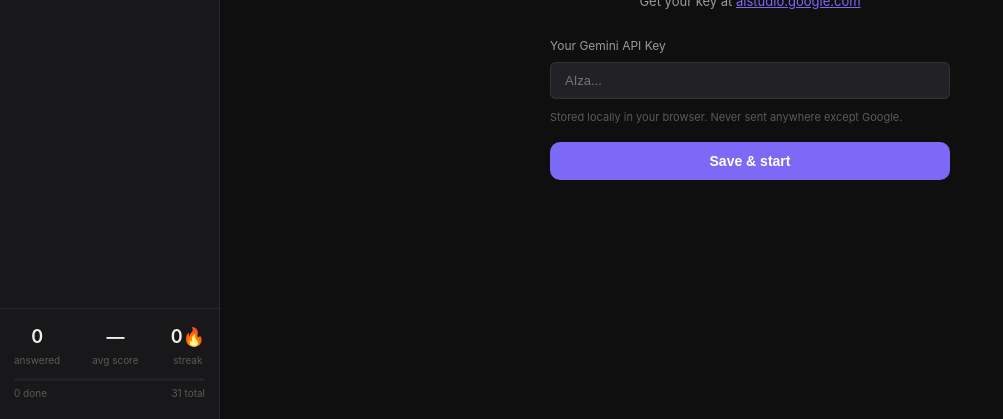
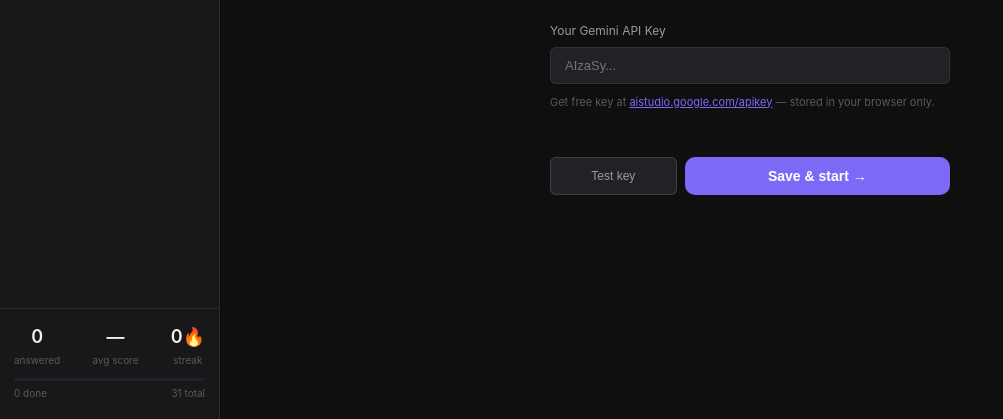
Before and after one commit to orangegreen212/interview-trainer, a plain HTML site: page index.html in a window 1280 px wide. Shown: the part 381-800 px from the top of the page, without its empty margins (0-1003 px from the left). Drawn offline with Linux system fonts and the light colour scheme.

Commit message:
Add files via upload

```diff
--- a/index.html
+++ b/index.html
@@ -265,9 +265,13 @@
       </div>
       <div class="apikey-form">
         <label class="field-label">Your Gemini API Key</label>
-        <input class="field-input" type="password" id="api-key-input" placeholder="AIza..." />
-        <div class="field-hint">Stored locally in your browser. Never sent anywhere except Google.</div>
-        <button class="start-btn" style="width:100%" onclick="saveApiKey()">Save & start</button>
+        <input class="field-input" type="text" id="api-key-input" placeholder="AIzaSy..." autocomplete="off" autocorrect="off" autocapitalize="off" spellcheck="false" />
+        <div class="field-hint">Get free key at <a href="https://aistudio.google.com/apikey" target="_blank" style="color:var(--accent)">aistudio.google.com/apikey</a> — stored in your browser only.</div>
+        <div id="key-status" style="font-size:12px; margin-bottom:12px; min-height:18px;"></div>
+        <div style="display:flex; gap:8px;">
+          <button class="btn-sm" style="flex:1; justify-content:center; padding:10px;" onclick="testApiKey()">Test key</button>
+          <button class="start-btn" style="flex:2;" onclick="saveApiKey()">Save & start →</button>
+        </div>
       </div>
     </div>
 
@@ -458,15 +462,49 @@
   document.getElementById('apikey-screen').style.display = 'flex';
   document.getElementById('start-screen').style.display = 'none';
   document.getElementById('session-screen').style.display = 'none';
-  if (state.apiKey) document.getElementById('api-key-input').value = state.apiKey;
+  const input = document.getElementById('api-key-input');
+  if (state.apiKey) {
+    input.value = state.apiKey;
+    setKeyStatus('ok', '✓ Key saved — test it or save again to continue');
+  }
 }
 
 function saveApiKey() {
   const key = document.getElementById('api-key-input').value.trim();
-  if (!key) { alert('Please enter your API key'); return; }
+  if (!key) { setKeyStatus('error', 'Please enter your API key'); return; }
+  if (!key.startsWith('AIza')) { setKeyStatus('error', 'Key should start with AIza... — copy it exactly'); return; }
   state.apiKey = key;
   localStorage.setItem('gemini_api_key', key);
   showStart();
+}
+
+function setKeyStatus(type, msg) {
+  const el = document.getElementById('key-status');
+  if (!el) return;
+  el.style.color = type === 'ok' ? 'var(--green)' : type === 'error' ? 'var(--red)' : 'var(--amber)';
+  el.textContent = msg;
+}
+
+async function testApiKey() {
+  const key = document.getElementById('api-key-input').value.trim();
+  if (!key) { setKeyStatus('error', 'Enter key first'); return; }
+  setKeyStatus('loading', '⏳ Testing connection...');
+  try {
+    const url = `https://generativelanguage.googleapis.com/v1beta/models/gemini-2.0-flash:generateContent?key=${key}`;
+    const res = await fetch(url, {
+      method: 'POST',
+      headers: { 'Content-Type': 'application/json' },
+      body: JSON.stringify({ contents: [{ parts: [{ text: 'Reply: OK' }] }], generationConfig: { maxOutputTokens: 5 } })
+    });
+    if (res.ok) {
+      setKeyStatus('ok', '✓ Connected! Click "Save & start →"');
+    } else {
+      const err = await res.json();
+      setKeyStatus('error', '✗ ' + (err.error?.message || 'HTTP ' + res.status));
+    }
+  } catch(e) {
+    setKeyStatus('error', '✗ ' + e.message);
+  }
 }
 
 function showStart() {
```
